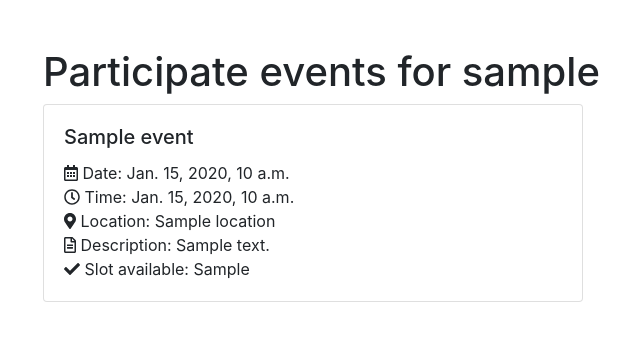
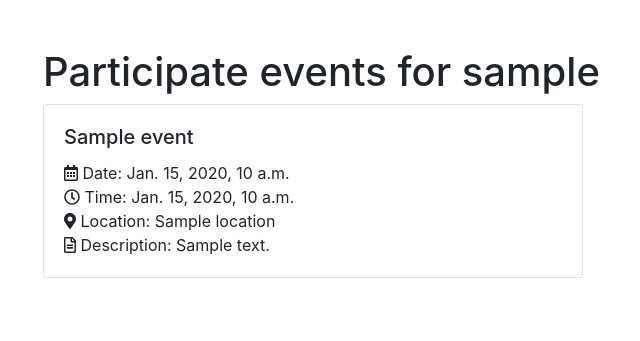
Before and after one commit to fazlerabbi2248/Event-Registration-System, a Django app: template templates/participate_events.html in a window 1280 px wide. Shown: the part 56-397 px from the top of the page, without its empty margins (42-682 px from the left). Run offline with Django 3.2, Linux system fonts and the light colour scheme; the template is opened without the code that fills it: most values are stand-ins (such as "Sample title", 1, 10 or a date in 2020); some libraries are stand-ins or nearby versions.

Commit message:
change in participate_events

```diff
--- a/templates/participate_events.html
+++ b/templates/participate_events.html
@@ -17,7 +17,7 @@
                             <i class="far fa-clock"></i> Time: {{ participate.event.time }}<br>
                             <i class="fas fa-map-marker-alt"></i> Location: {{ participate.event.location }}<br>
                             <i class="far fa-file-alt"></i> Description: {{ participate.event.description }}<br>
-                            <i class="fa fa-check"></i> Slot available: {{ participate.event.slots_available }}<br>
+
 
                         </p>
                     </div>
```
Also changed, not shown: db.sqlite3.
